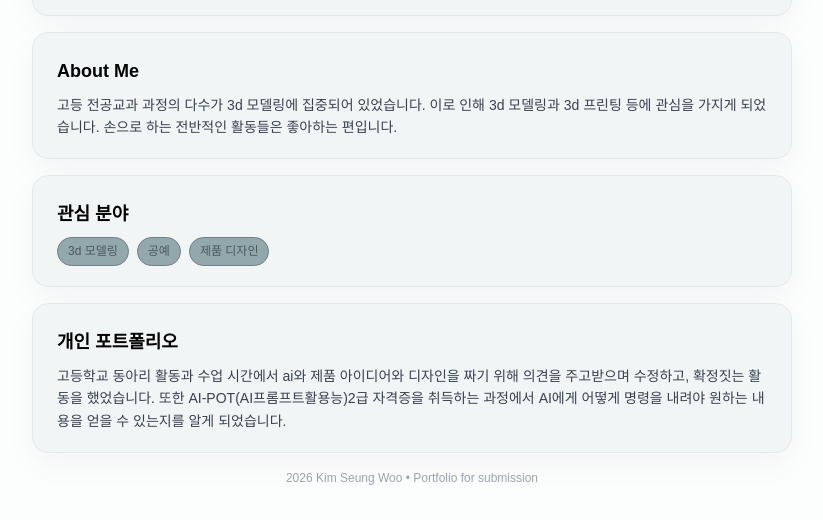
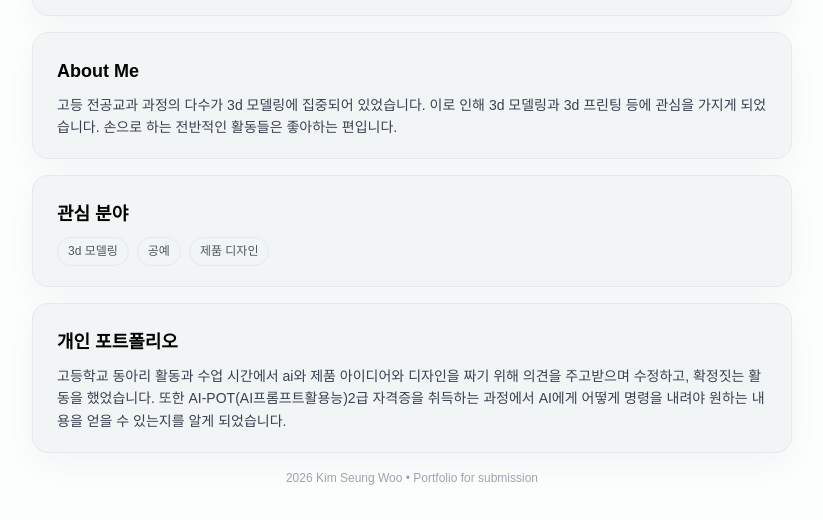
Before and after one commit to swkmr555/swkmr555.github.io, a plain HTML site: page index.html in a window 1280 px wide. Shown: the part 373-893 px from the top of the page, without its empty margins (228-1051 px from the left). Drawn offline with Linux system fonts and the light colour scheme.

Commit message:
Update style.css

```diff
--- a/style.css
+++ b/style.css
@@ -128,9 +128,9 @@ body {
     font-size: 12px;
     padding: 4px 10px;
     border-radius: 999px;
-    background-color: #93A8AC;
+    background-color: #F2F5F5;
     color: #4C5760;
-    border: 1px solid #708086;
+    border: 1px solid #E4EAEB;
 }
 
 .footer {
```
